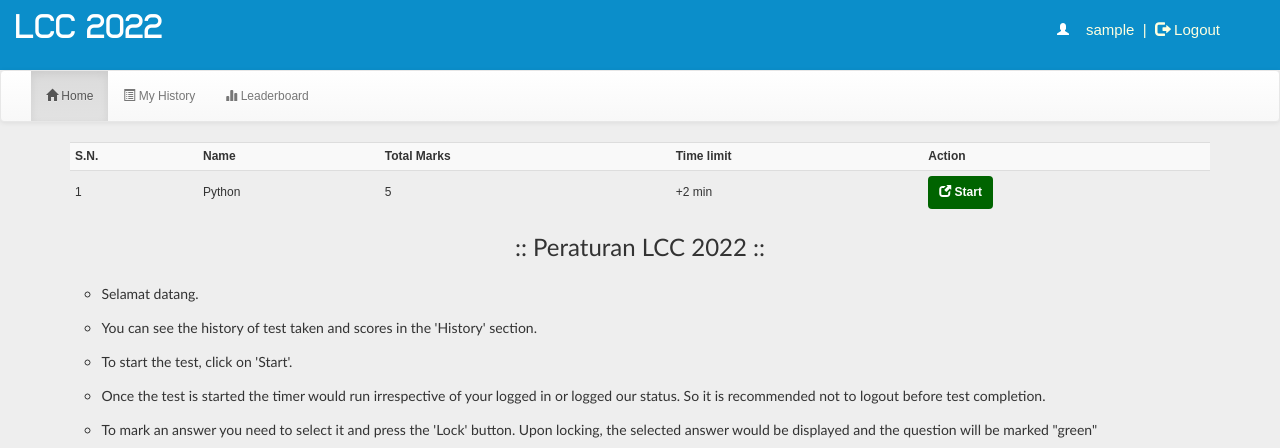
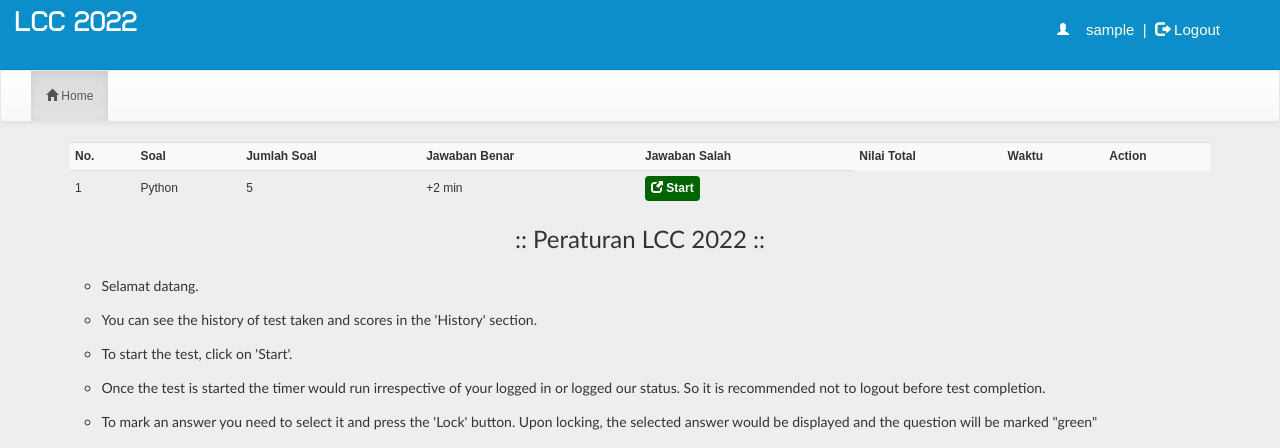
Before and after one commit to rahadiankr/quiz-lcc-2022, a PHP site: page /account.php?q=1 in a window 1280 px wide. Shown: the top 448 px of the page. Run offline with PHP 8.4, Linux system fonts and the light colour scheme; the visitor is signed in with stand-in values (Sample User, id 1); data comes from the database, SQL or seed files in the repository; some web fonts are replaced.

Commit message:
udate tampilan

```diff
--- a/account.php
+++ b/account.php
@@ -31,7 +31,7 @@ include_once 'dbConnection.php';
     <div class="header">
         <div class="row">
             <div class="col-lg-6">
-                <span class="logo">LCC 2022</span>
+                <span class="logo" style="font-size: 29px;">LCC 2022</span>
             </div>
             <div class="col-md-4 col-md-offset-2">
                 <?php
@@ -71,14 +71,14 @@ include_once 'dbConnection.php';
                             if (@$_GET['q'] == 1)
                                 echo 'class="active"';
                             ?>><a href="account.php?q=1"><span class="glyphicon glyphicon-home" aria-hidden="true"></span>&nbsp;Home<span class="sr-only">(current)</span></a></li>
-                        <li <?php
-                            if (@$_GET['q'] == 2)
-                                echo 'class="active"';
-                            ?>><a href="account.php?q=2"><span class="glyphicon glyphicon-list-alt" aria-hidden="true"></span>&nbsp;My History</a></li>
+                        <!-- <li <?php
+                                    if (@$_GET['q'] == 2)
+                                        echo 'class="active"';
+                                    ?>><a href="account.php?q=2"><span class="glyphicon glyphicon-list-alt" aria-hidden="true"></span>&nbsp;My History</a></li>
                         <li <?php
                             if (@$_GET['q'] == 3)
                                 echo 'class="active"';
-                            ?>><a href="account.php?q=3"><span class="glyphicon glyphicon-stats" aria-hidden="true"></span>&nbsp;Leaderboard</a></li>
+                            ?>><a href="account.php?q=3"><span class="glyphicon glyphicon-stats" aria-hidden="true"></span>&nbsp;Leaderboard</a></li> -->
                     </ul>
 
                 </div>
@@ -93,10 +93,13 @@ include_once 'dbConnection.php';
                         $result = mysqli_query($con, "SELECT * FROM quiz WHERE status = 'enabled' ORDER BY date DESC") or die('Error');
                         echo '<div class="panel2"><table class="table table-striped title1" style="vertical-align:middle">
                                 <tr>
-                                <td style="vertical-align:middle"><b>S.N.</b></td>
-                                <td style="vertical-align:middle"><b>Name</b></td>
-                                <td style="vertical-align:middle"><b>Total Marks</b></td>
-                                <td style="vertical-align:middle"><b>Time limit</b></td>
+                                <td style="vertical-align:middle"><b>No.</b></td>
+                                <td style="vertical-align:middle"><b>Soal</b></td>
+                                <td style="vertical-align:middle"><b>Jumlah Soal</b></td>
+                                <td style="vertical-align:middle"><b>Jawaban Benar</b></td>
+                                <td style="vertical-align:middle"><b>Jawaban Salah</b></td>
+                                <td style="vertical-align:middle"><b>Nilai Total</b></td>
+                                <td style="vertical-align:middle"><b>Waktu</b></td>
                                 <td style="vertical-align:middle"><b>Action</b></td>
                                 </tr>';
                         $c = 1;
@@ -111,7 +114,7 @@ include_once 'dbConnection.php';
                             $rowcount = mysqli_num_rows($q12);
                             if ($rowcount == 0) {
                                 echo '<tr><td style="vertical-align:middle">' . $c++ . '</td><td style="vertical-align:middle">' . $title . '</td><td style="vertical-align:middle">' . $total . '</td><td style="vertical-align:middle">+' . $time . '&nbsp;min</td>
-  <td style="vertical-align:middle"><b><a href="account.php?q=quiz&step=2&eid=' . $eid . '&n=1&t=' . $total . '&start=start" class="btn" style="color:#FFFFFF;background:darkgreen;font-size:12px;padding:7px;padding-left:10px;padding-right:10px"><span class="glyphicon glyphicon-new-window" aria-hidden="true"></span>&nbsp;<span><b>Start</b></span></a></b></td></tr>';
+  <td style="vertical-align:middle"><b><a href="account.php?q=quiz&step=2&eid=' . $eid . '&n=1&t=' . $total . '&start=start" class="btn" style="color:#FFFFFF;background:darkgreen;font-size:12px;padding: 3px;padding-left: 5px;padding-right: 5px;"><span class="glyphicon glyphicon-new-window" aria-hidden="true"></span>&nbsp;<span><b>Start</b></span></a></b></td></tr>';
                             } else {
                                 $q = mysqli_query($con, "SELECT * FROM history WHERE username='$_SESSION[username]' AND eid='$eid' ") or die('Error197');
                                 while ($row = mysqli_fetch_array($q)) {
@@ -127,10 +130,11 @@ include_once 'dbConnection.php';
                                 if ($remaining > 0 && $qstatus == "enabled" && $status == "ongoing") {
                                     echo '<tr style="color:darkgreen"><td style="vertical-align:middle">' . $c++ . '</td><td style="vertical-align:middle">' . $title . '&nbsp;<span title="This quiz is already solve by you" class="glyphicon glyphicon-ok" aria-hidden="true"></span></td><td style="vertical-align:middle">' . $total . '</td><td style="vertical-align:middle">+' . $correct . '</td><td style="vertical-align:middle">-' . $wrong . '</td><td style="vertical-align:middle">' . $correct * $total . '</td><td style="vertical-align:middle">' . $time . '&nbsp;min</td>
   <td style="vertical-align:middle"><b><a href="account.php?q=quiz&step=2&eid=' . $eid . '&n=1&t=' . $total . '&start=start" class="btn" style="margin:0px;background:darkorange;color:white;padding: 5px 5px;">&nbsp;<span class="title1"><b>Continue</b></span></a></b></td></tr>';
-                                } else {
-                                    echo '<tr style="color:darkgreen"><td style="vertical-align:middle">' . $c++ . '</td><td style="vertical-align:middle">' . $title . '&nbsp;<span title="This quiz is already solve by you" class="glyphicon glyphicon-ok" aria-hidden="true"></span></td><td style="vertical-align:middle">' . $total . '</td><td style="vertical-align:middle">+' . $time . '&nbsp;min</td>
-  <td style="vertical-align:middle"><b><a href="account.php?q=result&eid=' . $eid . '" class="btn" style="margin:0px;background:darkred;color:white;padding: 5px 5px;">&nbsp;<span class="title1"><b>View Result</b></span></a></b></td></tr>';
                                 }
+                                //                                 else {
+                                //                                     echo '<tr style="color:darkgreen"><td style="vertical-align:middle">' . $c++ . '</td><td style="vertical-align:middle">' . $title . '&nbsp;<span title="This quiz is already solve by you" class="glyphicon glyphicon-ok" aria-hidden="true"></span></td><td style="vertical-align:middle">' . $total . '</td><td style="vertical-align:middle">+' . $time . '&nbsp;min</td>
+                                //   <td style="vertical-align:middle"><b><a href="account.php?q=result&eid=' . $eid . '" class="btn" style="margin:0px;background:darkred;color:white;padding: 5px 5px;">&nbsp;<span class="title1"><b>View Result</b></span></a></b></td></tr>';
+                                //                                 }
                             }
                         }
                         $c = 0;
@@ -328,37 +332,37 @@ var countdownTimer = setInterval(\'secondPassed()\', 1000);
                                 }
                                 echo '</div>';
                                 if ($_GET["t"] > $_GET["n"] && $_GET["n"] != 1) {
-                                    echo '<br /><a href="account.php?q=quiz&step=2&eid=' . $eid . '&n=' . ($sn - 1) . '&t=' . $total . '" class="btn btn-primary" style="height:30px"><span class="glyphicon glyphicon-arrow-left" aria-hidden="true"  style="font-size:12px"></span></a>&nbsp;&nbsp;&nbsp;&nbsp;<button type="submit" class="btn btn-default" disabled="true" id="sbutton" style="height:30px"><span class="glyphicon glyphicon-lock" style="font-size:12px" aria-hidden="true"></span><font style="font-size:12px;font-weight:bold"> Lock</font></button>&nbsp;&nbsp;&nbsp;&nbsp;<button type="button" class="btn btn-default" onclick="frmreset()" style="height:30px"></span><font style="font-size:12px;font-weight:bold">Reset</font></button>&nbsp;&nbsp;&nbsp;&nbsp;<a href="account.php?q=quiz&step=2&eid=' . $eid . '&n=' . ($sn + 1) . '&t=' . $total . '" class="btn btn-primary" style="height:30px"><span class="glyphicon glyphicon-arrow-right" aria-hidden="true"  style="font-size:12px"></span></a></form><br><br>';
+                                    echo '<br /><a href="account.php?q=quiz&step=2&eid=' . $eid . '&n=' . ($sn - 1) . '&t=' . $total . '" class="" style="height:30px"><span class="" aria-hidden="true"  style="font-size:12px"></span></a>&nbsp;&nbsp;&nbsp;&nbsp;<button type="submit" class="btn btn-default" disabled="true" id="sbutton" style="height:30px"><span class="glyphicon glyphicon-lock" style="font-size:12px" aria-hidden="true"></span><font style="font-size:12px;font-weight:bold"> Lock</font></button>&nbsp;&nbsp;&nbsp;&nbsp;<button type="button" class="btn btn-default" onclick="frmreset()" style="height:30px"></span><font style="font-size:12px;font-weight:bold">Reset</font></button>&nbsp;&nbsp;&nbsp;&nbsp;<a href="account.php?q=quiz&step=2&eid=' . $eid . '&n=' . ($sn + 1) . '&t=' . $total . '" class="btn btn-primary" style="height:30px"><span class="glyphicon glyphicon-arrow-right" aria-hidden="true"  style="font-size:12px"></span></a></form><br><br>';
                                 } else if ($_GET["t"] == $_GET["n"]) {
-                                    echo '<br /><a href="account.php?q=quiz&step=2&eid=' . $eid . '&n=' . ($sn - 1) . '&t=' . $total . '" class="btn btn-primary" style="height:30px"><span class="glyphicon glyphicon-arrow-left" aria-hidden="true"  style="font-size:12px"></span></a>&nbsp;&nbsp;&nbsp;&nbsp;<button type="submit" class="btn btn-default" disabled="true" id="sbutton" style="height:30px"><span class="glyphicon glyphicon-lock" style="font-size:12px" aria-hidden="true"></span><font style="font-size:12px;font-weight:bold"> Lock</font></button>&nbsp;&nbsp;&nbsp;&nbsp;<button type="button" class="btn btn-default" onclick="frmreset()" style="height:30px"></span><font style="font-size:12px;font-weight:bold">Reset</font></button>&nbsp;&nbsp;&nbsp;&nbsp;</form><br><br>';
+                                    echo '<br /><a href="account.php?q=quiz&step=2&eid=' . $eid . '&n=' . ($sn - 1) . '&t=' . $total . '" class="" style="height:30px"><span class="" aria-hidden="true"  style="font-size:12px"></span></a>&nbsp;&nbsp;&nbsp;&nbsp;<button type="submit" class="btn btn-default" disabled="true" id="sbutton" style="height:30px"><span class="glyphicon glyphicon-lock" style="font-size:12px" aria-hidden="true"></span><font style="font-size:12px;font-weight:bold"> Lock</font></button>&nbsp;&nbsp;&nbsp;&nbsp;<button type="button" class="btn btn-default" onclick="frmreset()" style="height:30px"></span><font style="font-size:12px;font-weight:bold">Reset</font></button>&nbsp;&nbsp;&nbsp;&nbsp;</form><br><br>';
                                 } else if ($_GET["t"] > $_GET["n"] && $_GET["n"] == 1) {
                                     echo '<br />&nbsp;&nbsp;&nbsp;&nbsp;<button type="submit" class="btn btn-default" disabled="true" id="sbutton" style="height:30px"><span class="glyphicon glyphicon-lock" style="font-size:12px" aria-hidden="true"></span><font style="font-size:12px;font-weight:bold"> Lock<font></button>&nbsp;&nbsp;&nbsp;&nbsp;<button type="button" class="btn btn-default" onclick="frmreset()" style="height:30px"></span><font style="font-size:12px;font-weight:bold">Reset</font></button>&nbsp;&nbsp;&nbsp;&nbsp;<a href="account.php?q=quiz&step=2&eid=' . $eid . '&n=' . ($sn + 1) . '&t=' . $total . '" class="btn btn-primary" style="height:30px"><span class="glyphicon glyphicon-arrow-right" aria-hidden="true"  style="font-size:12px"></span></a></form><br><br>';
                                 } else {
                                 }
                                 echo '</div>';
-                                echo '<div class="panel" style="text-align:center">';
-                                $q = mysqli_query($con, "SELECT * FROM questions WHERE eid='$_GET[eid]'") or die("Error222");
-                                $i = 1;
-                                while ($row = mysqli_fetch_array($q)) {
-                                    $ques[$row['qid']] = $i;
-                                    $i++;
-                                }
-                                $q = mysqli_query($con, "SELECT * FROM user_answer WHERE eid='$_GET[eid]' AND username='$_SESSION[username]'") or die("Error222a");
-                                $i = 1;
-                                while ($row = mysqli_fetch_array($q)) {
-                                    if (isset($ques[$row['qid']])) {
-                                        $quesans[$ques[$row['qid']]] = true;
-                                    }
-                                }
-                                for ($i = 1; $i <= $total; $i++) {
-                                    echo '<a href="account.php?q=quiz&step=2&eid=' . $eid . '&n=' . $i . '&t=' . $total . '"  style="margin:5px;padding:5px;background-color:';
-                                    if ($quesans[$i]) {
-                                        echo "darkgreen";
-                                    } else {
-                                        echo "darkred";
-                                    }
-                                    echo ';color:white;font-size:16px;font-family:calibri;border-radius:4px">&nbsp;' . $i . '&nbsp;</a>';
-                                }
+                                // echo '<div class="panel" style="text-align:center">';
+                                // $q = mysqli_query($con, "SELECT * FROM questions WHERE eid='$_GET[eid]'") or die("Error222");
+                                // $i = 1;
+                                // while ($row = mysqli_fetch_array($q)) {
+                                //     $ques[$row['qid']] = $i;
+                                //     $i++;
+                                // }
+                                // $q = mysqli_query($con, "SELECT * FROM user_answer WHERE eid='$_GET[eid]' AND username='$_SESSION[username]'") or die("Error222a");
+                                // $i = 1;
+                                // while ($row = mysqli_fetch_array($q)) {
+                                //     if (isset($ques[$row['qid']])) {
+                                //         $quesans[$ques[$row['qid']]] = true;
+                                //     }
+                                // }
+                                // for ($i = 1; $i <= $total; $i++) {
+                                //     echo '<a href="account.php?q=quiz&step=2&eid=' . $eid . '&n=' . $i . '&t=' . $total . '"  style="margin:5px;padding:5px;background-color:';
+                                //     if ($quesans[$i]) {
+                                //         echo "darkgreen";
+                                //     } else {
+                                //         echo "darkred";
+                                //     }
+                                //     echo ';color:white;font-size:16px;font-family:calibri;border-radius:4px">&nbsp;' . $i . '&nbsp;</a>';
+                                // }
                             } else {
                                 unset($_SESSION['6e447159425d2d']);
                                 $q = mysqli_query($con, "UPDATE history SET status='finished' WHERE username='$_SESSION[username]' AND eid='$_GET[eid]' ") or die('Error197');
@@ -516,7 +520,7 @@ var countdownTimer = setInterval(\'secondPassed()\', 1000);
                         $q = mysqli_query($con, "SELECT * FROM rank") or die('Error223');
                         echo '<div class="panel title">
 <table class="table table-striped title1" >
-<tr><td style="vertical-align:middle"><b>Rank</b></td><td style="vertical-align:middle"><b>Name</b></td><td style="vertical-align:middle"><b>Branch</b></td><td style="vertical-align:middle"><b>Username</b></td><td style="vertical-align:middle"><b>Score</b></td></tr>';
+<tr><td style="vertical-align:middle"><b>Rank</b></td><td style="vertical-align:middle"><b>Name</b></td><td style="vertical-align:middle"><b>Asal Sekolah</b></td><td style="vertical-align:middle"><b>Username</b></td><td style="vertical-align:middle"><b>Score</b></td></tr>';
                         $c = $showfrom - 1;
                         $total = mysqli_num_rows($q);
                         if ($total >= $showfrom) {
--- a/css/main.css
+++ b/css/main.css
@@ -222,6 +222,13 @@ hr {
 }
 
 @media screen and (max-width: 600px) {
+    .logo {
+        font-family: 'typo';
+        font-size: 200%;
+        color: #ffffff;
+        margin: 15px;
+    }
+
     .panel {
         border-color: #eee;
         margin: 25px;
@@ -237,7 +244,7 @@ hr {
     }
 
     .top {
-        margin-top: -30px;
+        margin-top: 10px;
     }
 
     .log {
--- a/dash.php
+++ b/dash.php
@@ -6,7 +6,7 @@
     <meta http-equiv="Content-Type" content="text/html; charset=iso-8859-1" />
     <meta name="viewport" content="width=device-width, initial-scale=1">
 
-    <title> Admin || Skill's Breaker</title>
+    <title> Admin LCC 2021</title>
     <link rel="stylesheet" href="css/bootstrap.min.css" />
     <link rel="stylesheet" href="css/bootstrap-theme.min.css" />
     <link rel="stylesheet" href="css/main.css">
@@ -38,7 +38,7 @@
         <div class="header">
             <div class="row">
                 <div class="col-lg-6">
-                    <span class="logo">Skill's Breaker</span>
+                    <span class="logo">IT Competition 2022 || LCC</span>
                 </div>
                 <?php
                 include_once 'dbConnection.php';
--- a/index.php
+++ b/index.php
@@ -15,7 +15,7 @@ if (isset($_SESSION['username']) && (!isset($_SESSION['key']))) {
   <meta http-equiv="Content-Type" content="text/html; charset=iso-8859-1" />
   <meta name="viewport" content="width=device-width, initial-scale=1">
 
-  <title> Skill's Breaker </title>
+  <title> IT Competition LCC 2022 </title>
 
   <link rel="stylesheet" href="css/main.css">
   <link rel="stylesheet" href="css/font.css">
@@ -86,7 +86,7 @@ if (isset($_SESSION['username']) && (!isset($_SESSION['key']))) {
   <div class="header">
     <div class="row">
       <div class="col-lg-6" style="text-align: center;padding-top: 5px;">
-        <span class="logo">LCC 2022</span>
+        <span class="logo">IT Competiton LCC 2022</span>
       </div>
       <!-- <div class="col-md-2 col-md-offset-4">
         <a href="#" class="btn btn-primary logb" data-toggle="modal" data-target="#myModal"> <span class="glyphicon glyphicon-log-in" aria-hidden="true"></span>&nbsp;<span class="title1"><b> Login </b> </span></a>
@@ -183,7 +183,7 @@ if (isset($_SESSION['username']) && (!isset($_SESSION['key']))) {
                   <option value="" <?php
                                     if (!isset($_GET['gender']))
                                       echo "selected";
-                                    ?>>Select Gender</option>
+                                    ?>>Pilih Jenis Kelamin</option>
                   <option value="M" <?php
                                     if (isset($_GET['gender'])) {
                                       if ($_GET['gender'] == "M")
```
Also changed, not shown: feedback.php (+14 -14 lines).
